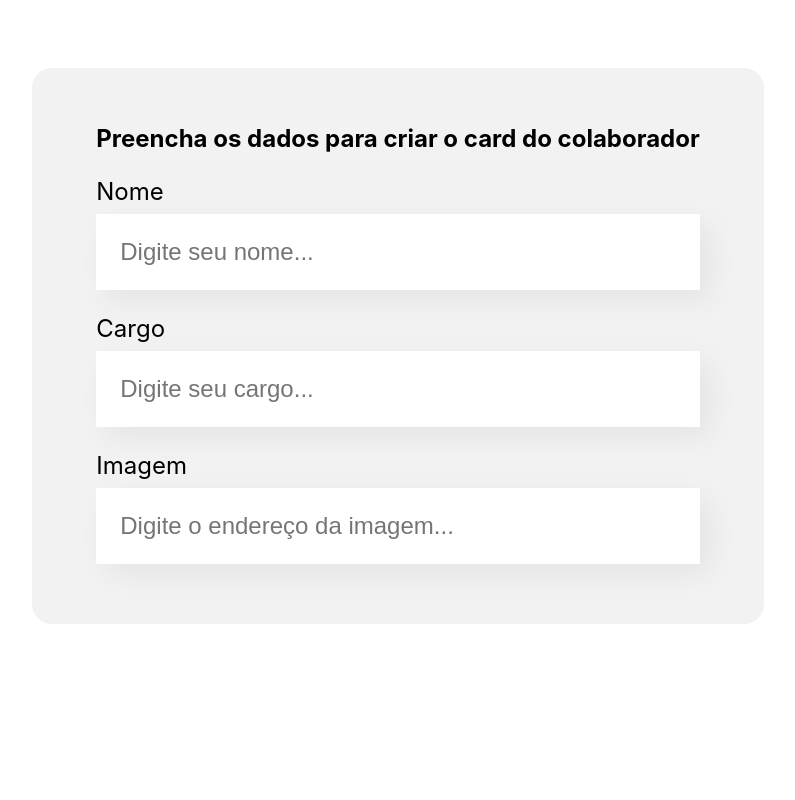
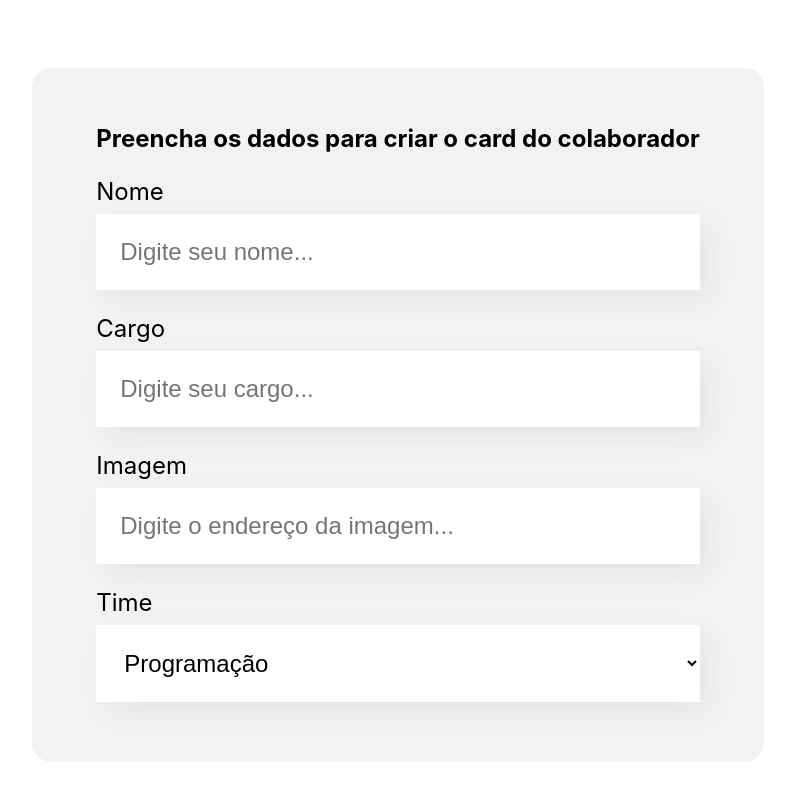
Before and after one commit to CleanoJr/ONE, a React (Create React App) app in the folder organo/: page / in a window 1280 px wide. Shown: the part 510-1310 px from the top of the page, without its empty margins (242-1037 px from the left). Before the commit the page ends 1214 px from the top, so only its background shows below. Built offline with nearby package versions, Linux system fonts and the light colour scheme.

Commit message:
Inserir menu dropdown

```diff
--- a/organo/src/componentes/Formulario/index.js
+++ b/organo/src/componentes/Formulario/index.js
@@ -1,7 +1,19 @@
 import './Formulario.css'
 import CampoTexto from '../CampoTexto'
+import ListaSuspensa from '../ListaSuspensa';
 
 const Formulario = () => {
+
+    const times = [
+        'Programação',
+        'Front-End',
+        'Data Science',
+        'DevOps',
+        'UX e Design',
+        'Mobile',
+        'Inovação e Gestão'
+    ]
+
   return (
     <section className="formulario">
       <form>
@@ -9,6 +21,7 @@
         <CampoTexto label="Nome" placeholder="Digite seu nome..." />
         <CampoTexto label="Cargo" placeholder="Digite seu cargo..." />
         <CampoTexto label="Imagem" placeholder="Digite o endereço da imagem..." />
+        <ListaSuspensa label="Time" itens={times} />
       </form>
     </section>
   );
--- /dev/null
+++ b/organo/src/componentes/ListaSuspensa/ListaSuspensa.css
@@ -0,0 +1,19 @@
+.lista-suspensa {
+    margin: 24px 0;
+}
+
+.lista-suspensa label {
+    display: block;
+    margin-bottom: 8px;
+    font-size: 24px;
+}
+
+.lista-suspensa select {
+    background-color: #fff;
+    box-shadow: 10px 10px 30px rgba(0, 0, 0, 0.06);
+    width: 100%;
+    border: none;
+    font-size: 24px;
+    padding: 24px;
+    box-sizing: border-box;
+}
--- /dev/null
+++ b/organo/src/componentes/ListaSuspensa/index.js
@@ -0,0 +1,18 @@
+import "./ListaSuspensa.css";
+
+const ListaSuspensa = (props) => {
+  console.log(props.itens);
+
+  return (
+    <div className='lista-suspensa'>
+      <label>{props.label}</label>
+      <select>
+        {props.itens.map((item) => (
+          <option key={item}>{item}</option>
+        ))}
+      </select>
+    </div>
+  );
+};
+
+export default ListaSuspensa;
```
